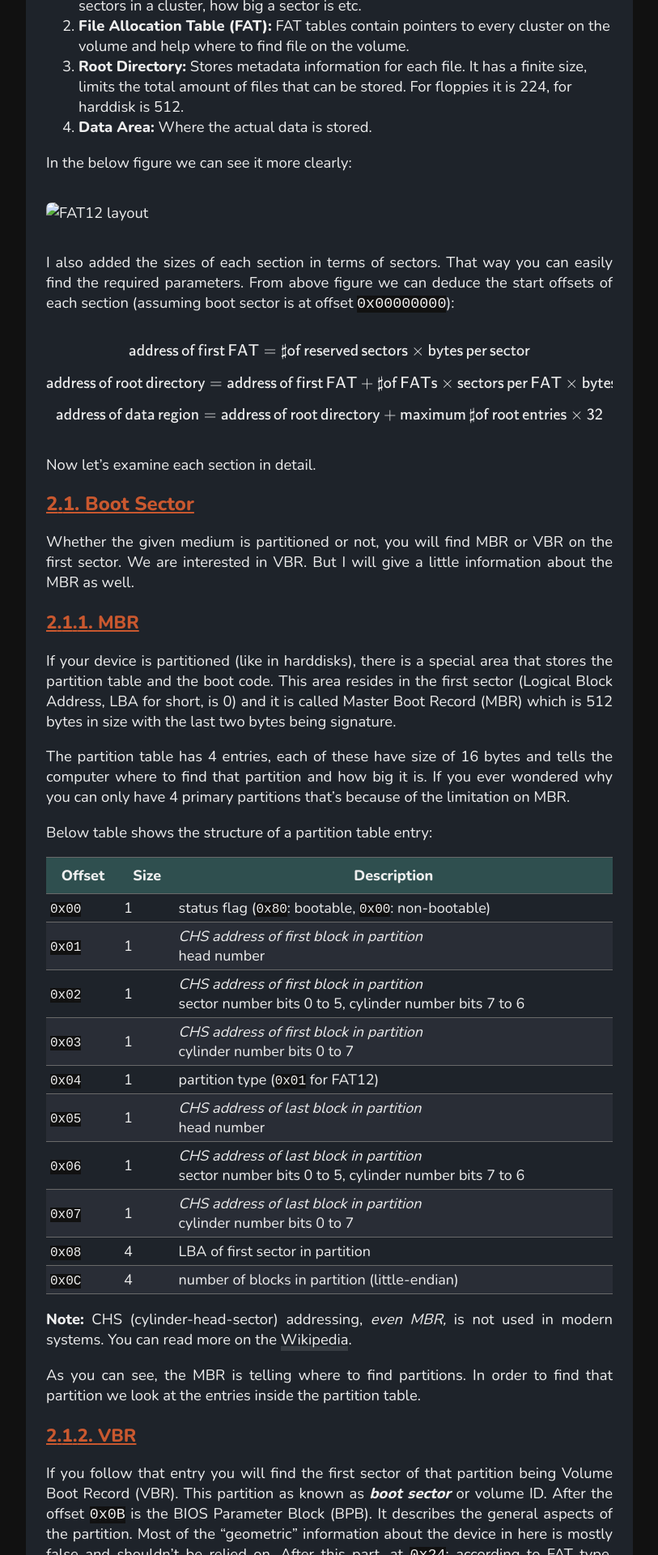
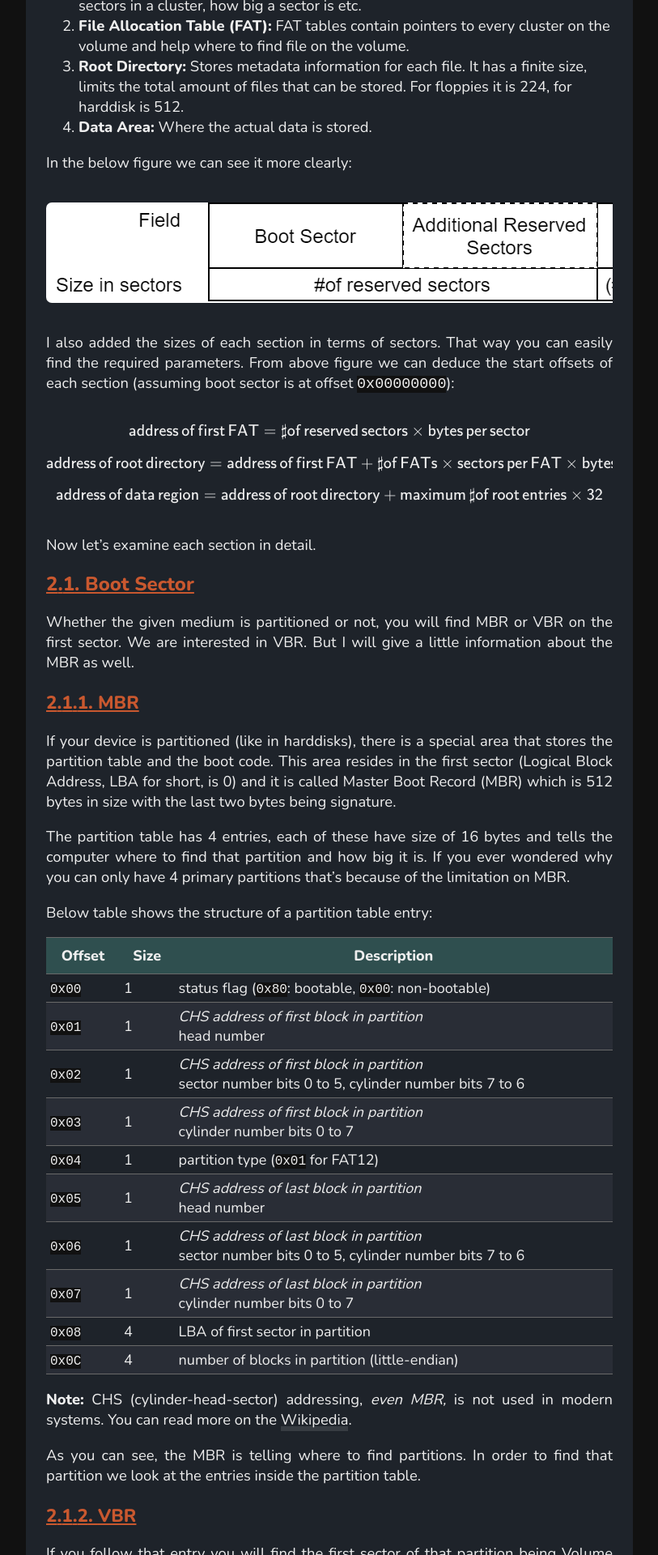
Before and after one commit to spaceymonk/spaceymonk.github.io, a Jekyll site: the page built from _posts/2021-02-28-File-Systems-FAT12.md, in a window 1280 px wide. Shown: the part 2242-4162 px from the top of the page at 81% size, without its empty margins (233-1046 px from the left). Built offline with Jekyll 4.4.1, drawn with Linux system fonts in a browser that asks for light colours; nearby versions of some CDN libraries; comment, search, counter and statistics services are not loaded.

Commit message:
Update 2021-02-28-File-Systems-FAT12.md

```diff
--- a/_posts/2021-02-28-File-Systems-FAT12.md
+++ b/_posts/2021-02-28-File-Systems-FAT12.md
@@ -84,7 +84,7 @@ In the below figure we can see it more clearly:
 
 <div class="img-wrapper" markdown="block">
 
-![FAT12 layout](/assets/img/2021-02-12/fat12-layout.png)
+![FAT12 layout](/assets/img/2021-02-28/fat12-layout.png)
 
 </div>
 
```
